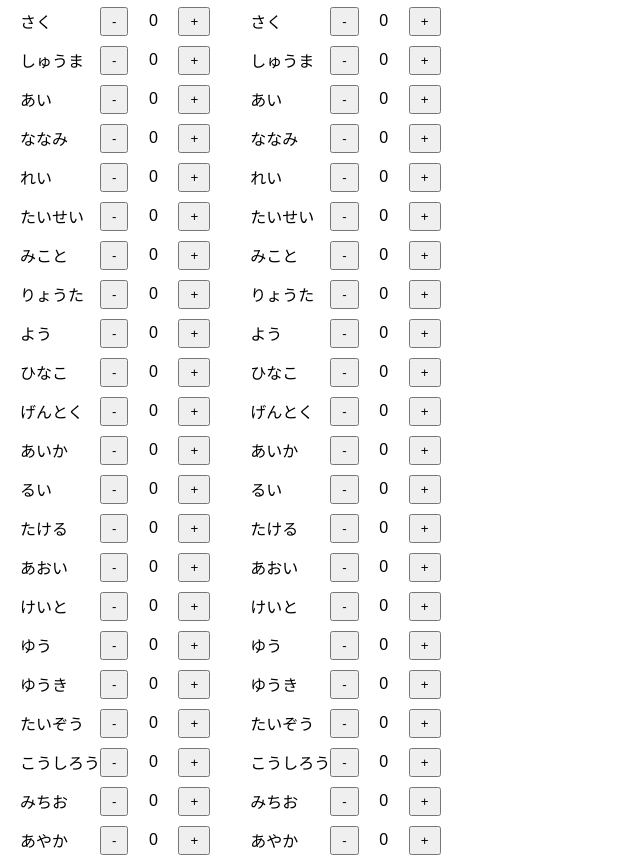
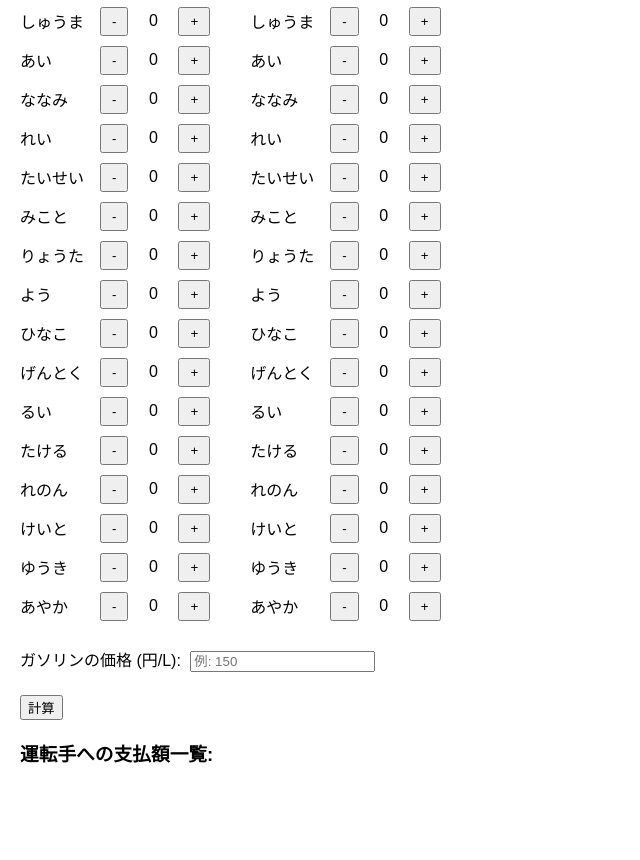
Before and after one commit to annokora/transportation-expenses, a plain HTML site: page driver_payment.html in a window 1280 px wide. Shown: the part 537-1397 px from the top of the page, without its empty margins (0-640 px from the left). After the commit the page ends 1323 px from the top, so only its background shows below. Drawn offline with Linux system fonts and the light colour scheme.

Commit message:
Remove placeholder driver entries from list
Removed entries with placeholder fuel and car values.

```diff
--- a/driver_payment.html
+++ b/driver_payment.html
@@ -100,7 +100,6 @@
       { name: "はっきゅう", fuel: 15.0, car: "フィールダー" },
       { name: "こうへい", fuel: 18.0, car: "タフト" },
       { name: "しょうた", fuel: 10.5, car: "レガシー" },
-      { name: "さく", fuel: "-", car: "-" },
       { name: "しゅうま", fuel: "-", car: "-" },
       { name: "あい", fuel: 13.2, car: "エアウェイブ" },
       { name: "ななみ", fuel: 25.8, car: "アクア" },
@@ -111,16 +110,11 @@
       { name: "よう", fuel: 16.0, car: "ノート" },
       { name: "ひなこ", fuel: 22.0, car: "ハスラー" },
       { name: "げんとく", fuel: "-", car: "-" },
-      { name: "あいか", fuel: "-", car: "-" },
       { name: "るい", fuel: "-", car: "-" },
       { name: "たける", fuel: "-", car: "-" },
-      { name: "あおい", fuel: "-", car: "-" },
+      { name: "れのん", fuel: "-", car: "-" },
       { name: "けいと", fuel: "-", car: "-" },
-      { name: "ゆう", fuel: "-", car: "-" },
       { name: "ゆうき", fuel: "-", car: "-" },
-      { name: "たいぞう", fuel: "-", car: "-" },
-      { name: "こうしろう", fuel: "-", car: "-" },
-      { name: "みちお", fuel: "-", car: "-" },
       { name: "あやか", fuel: "-", car: "-" }
 
     ];
```
